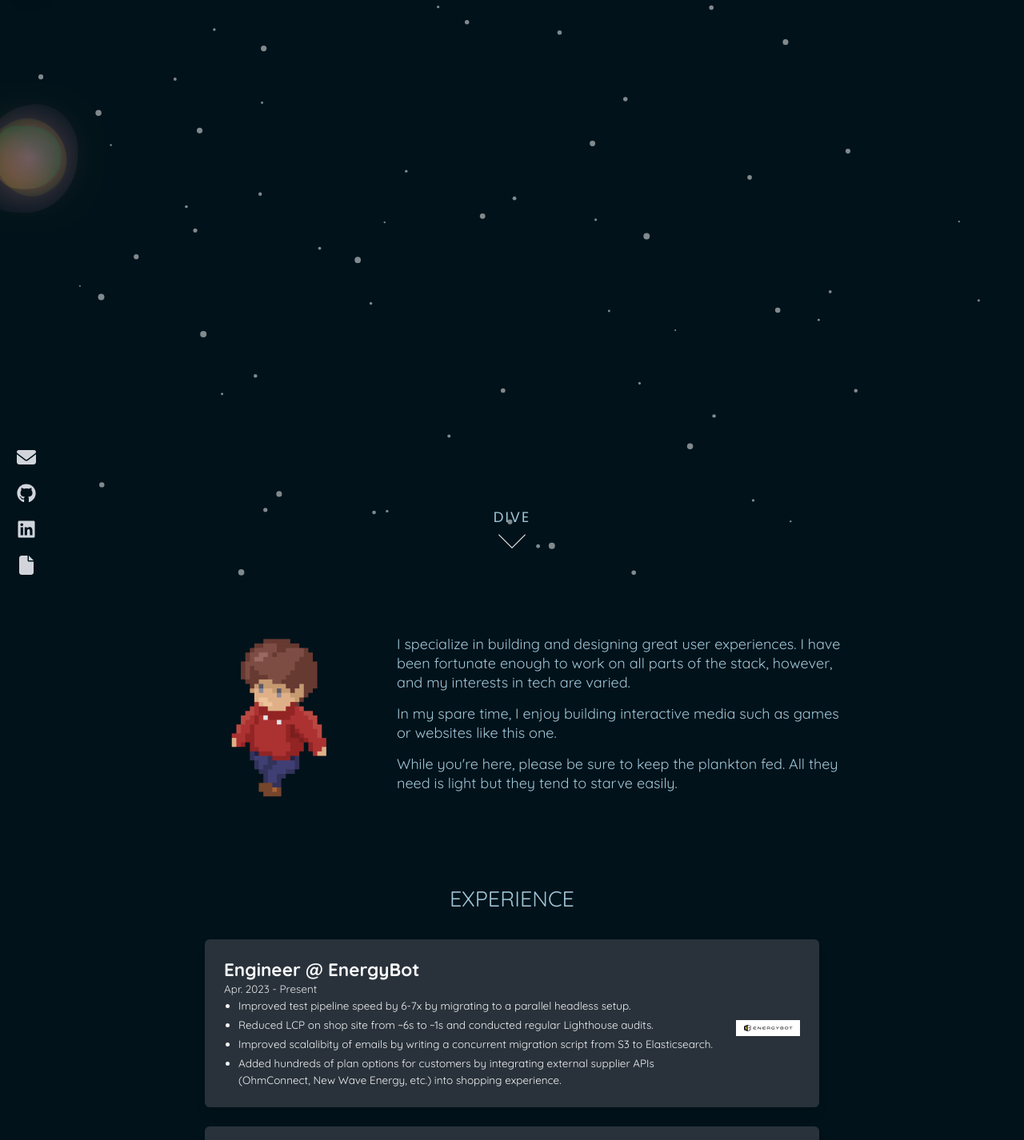
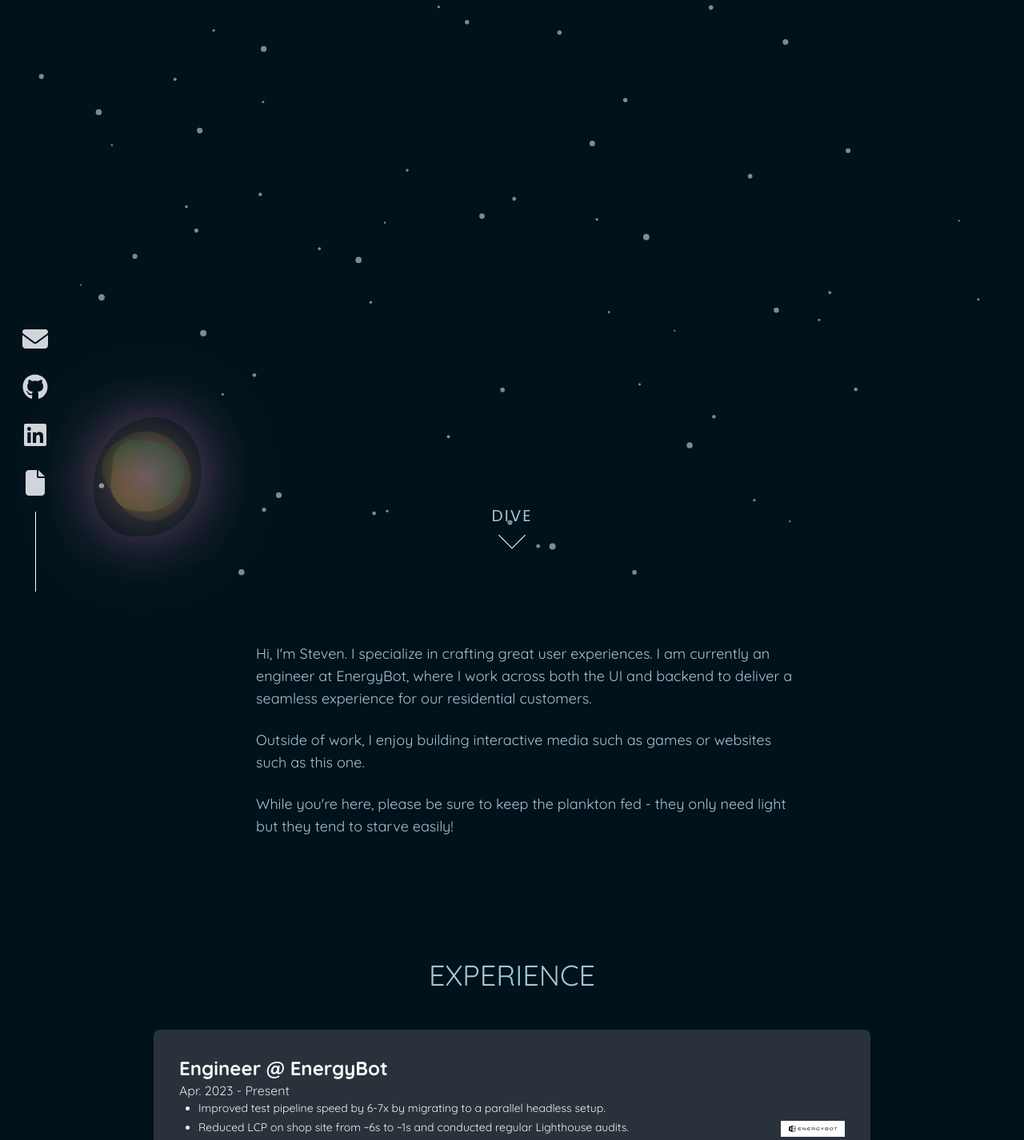
Before and after one commit to stvnchng/stvnchng.github.io, a Next.js app: page / in a window 1280 px wide. Shown: the part 60-1486 px from the top of the page at 80% size. Built offline with nearby package versions, Linux system fonts and the light colour scheme.

Commit message:
Fixed rem setting. Better plankton behavior. Added bio

```diff
--- a/src/app/globals.css
+++ b/src/app/globals.css
@@ -5,8 +5,7 @@
 /* Global Styles */
 html {
   @apply transition-colors duration-300;
-  font: 12px "Quicksand", sans-serif;
-  color: white;
+  font-family: "Quicksand", sans-serif;
   scroll-behavior: smooth;
   overflow-x: hidden;
 }
@@ -57,7 +56,7 @@ body.dark div {
   text-align: center;
   letter-spacing: 2px;
   transition: all 0.3s;
-  font-size: 1.5rem;
+  font-size: 1.25rem;
   font-family: "Poppins", sans-serif;
   text-transform: uppercase;
 }
@@ -129,3 +128,21 @@ canvas {
   z-index: -9999 !important;
   pointer-events: none !important;
 }
+
+.left {
+  position: fixed;
+  width: 40px;
+  left: 40px;
+  bottom: 0px;
+  z-index: 1000;
+  margin-bottom: 0px !important;
+}
+
+.left::after {
+  content: "";
+  display: block;
+  width: 1px;
+  height: 100px;
+  background-color: white;
+  margin: 0px auto;
+}
--- a/src/app/layout.tsx
+++ b/src/app/layout.tsx
@@ -29,7 +29,8 @@ export default function RootLayout({
   children: React.ReactNode;
 }>) {
   return (
-    <html lang="en">
+    // TODO: remove theme toggle so dark doesn't need to be set here
+    <html lang="en" className="dark">
       <body className={`${poppins.variable} ${quicksand.variable} antialiased`}>
         <Header />
         <Socials />
--- a/src/components/About.tsx
+++ b/src/components/About.tsx
@@ -3,33 +3,24 @@ import Image from "next/image";
 export default function About() {
   return (
     <section id="about" className="py-16">
-      <div className="mx-auto max-w-6xl px-6">
+      <div className="mx-auto max-w-3xl px-6">
         <div className="flex items-center justify-center mx-auto">
-          <div className="w-full max-w-xs mx-auto">
-            <Image
-              src="/images/run.gif"
-              alt="running-pixel-guy"
-              width={180}
-              height={180}
-              loading="lazy"
-              className="w-full max-w-[180px] mx-auto"
-            />
-          </div>
           <div className="ml-10">
-            <p className="text-2xl">
-              I specialize in building and designing great user experiences. I
-              have been fortunate enough to work on all parts of the stack,
-              however, and my interests in tech are varied.
+            <p className="text-lg">
+              Hi, I'm Steven. I specialize in crafting great user experiences. I
+              am currently an engineer at EnergyBot, where I work across both
+              the UI and backend to deliver a seamless experience for our
+              residential customers.
             </p>
             <br />
-            <p className="text-2xl">
-              In my spare time, I enjoy building interactive media such as games
-              or websites like this one.
+            <p className="text-lg">
+              Outside of work, I enjoy building interactive media such as games
+              or websites such as this one.
             </p>
             <br />
-            <p className="text-2xl">
-              While you&apos;re here, please be sure to keep the plankton fed.
-              All they need is light but they tend to starve easily.
+            <p className="text-lg">
+              While you&apos;re here, please be sure to keep the plankton fed -
+              they only need light but they tend to starve easily!
             </p>
             <br />
           </div>
--- a/src/components/Header.tsx
+++ b/src/components/Header.tsx
@@ -1,20 +1,18 @@
 "use client";
-import { useState } from "react";
-import HamburgerButton from "./HamburgerButton";
-import NavMenu from "./NavMenu";
-import ThemeToggle from "./ThemeToggle";
+// import { useState } from "react";
+// import HamburgerButton from "./HamburgerButton";
+// import ThemeToggle from "./ThemeToggle";
 
 export default function Header() {
-  const [open, setOpen] = useState(false);
+  // const [open, setOpen] = useState(false);
 
   return (
     <header className="fixed top-0 left-0 w-full flex justify-between items-center p-6 z-50">
       <a href="#about" className="sr-only focus:not-sr-only">
         Skip To Content
       </a>
-      <ThemeToggle />
-      <HamburgerButton open={open} setOpen={setOpen} />
-      <NavMenu open={open} setOpen={setOpen} />
+      {/* <ThemeToggle /> */}
+      {/* <HamburgerButton open={open} setOpen={setOpen} /> */}
     </header>
   );
 }
--- a/src/components/Landing.tsx
+++ b/src/components/Landing.tsx
@@ -1,18 +1,27 @@
 "use client";
 
-import { useState } from "react";
+import { useEffect, useRef, useState } from "react";
 import PlanktonFollower from "./creatures/PlanktonFollower";
 
 export default function Landing() {
   const [planktonFollowers, setPlanktonFollowers] = useState([
-    { id: 0, spawnPosition: { x: 0, y: 0 } },
+    { id: 0, spawnPosition: { x: 300, y: 300 } },
   ]);
-  const [nextId, setNextId] = useState(1);
+  const nextId = useRef(1);
+
+  useEffect(() => {
+    // repopulate plankton followers and reset environment
+    if (!planktonFollowers.length) {
+      nextId.current = 0;
+      addPlanktonFollower(300, 300);
+    }
+  }, [planktonFollowers]);
 
   const addPlanktonFollower = (x: number, y: number) => {
-    const newPlankton = { id: nextId, spawnPosition: { x, y } };
+    const newPlankton = { id: nextId.current, spawnPosition: { x, y } };
+
     setPlanktonFollowers((prev) => [...prev, newPlankton]);
-    setNextId(nextId + 1);
+    nextId.current++;
   };
 
   const removePlankton = (id: number) => {
--- a/src/components/NavMenu.tsx
+++ /dev/null
@@ -1,33 +0,0 @@
-type Props = {
-  open: boolean;
-  setOpen: (open: boolean) => void;
-};
-
-export default function NavMenu({ open, setOpen }: Props) {
-  return (
-    <nav
-      className={`fixed top-0 left-0 w-full h-screen flex flex-col items-center justify-center text-4xl font-bold bg-gradient-to-l from-gray-600 via-blue-900 to-black transition-transform duration-500 ${
-        open ? "translate-y-0" : "-translate-y-full"
-      }`}
-    >
-      <ul className="space-y-8 text-center">
-        {["About", "Work", "Resume"].map((item, index) => (
-          <li
-            key={index}
-            className={`transition-transform duration-500 ${
-              open ? "fly-in" : "fly-out"
-            }`}
-          >
-            <a
-              href={`#${item.toLowerCase()}`}
-              className="uppercase tracking-wide"
-              onClick={() => setOpen(false)}
-            >
-              {item}
-            </a>
-          </li>
-        ))}
-      </ul>
-    </nav>
-  );
-}
--- a/src/components/Projects.tsx
+++ b/src/components/Projects.tsx
@@ -15,7 +15,7 @@ type Project = {
 const projects: Project[] = [
   {
     title: "Tetrio",
-    role: "Game Designer",
+    role: "Game Design",
     description:
       "A tile-matching game disguised as a Tetris clone. Currently working on adding polish and juice.",
     imageSrc: "/images/tetrio.png",
@@ -25,7 +25,7 @@ const projects: Project[] = [
   },
   {
     title: "BLOP",
-    role: "Game Designer",
+    role: "Game Design",
     description:
       'A game where you stack tetrominoes under a time limit. Built for Ludum Dare 49. The theme was "unstable".',
     imageSrc: "/images/blop.png",
@@ -35,7 +35,7 @@ const projects: Project[] = [
   },
   {
     title: "andrew is bored",
-    role: "Game Designer/Artist",
+    role: "Game Design/Art",
     description:
       "A puzzle platformer where you move around by dashing through blocks of light and dark.",
     imageSrc: "/images/andrew.png",
@@ -45,7 +45,7 @@ const projects: Project[] = [
   },
   {
     title: "Portfolio V1",
-    role: "Web Designer",
+    role: "Web Design",
     description:
       "My first portfolio site, fully response and designed from scratch with the holy trinity.",
     imageSrc: "/images/site.png",
@@ -74,10 +74,10 @@ const ProjectItem: React.FC<{ project: Project }> = ({ project }) => (
     <div className="flex flex-col justify-between">
       <div>
         <h6 className="text-base font-medium text-gray-400">{project.role}</h6>
-        <h1 className="text-3xl font-bold text-gray-900 dark:text-white mb-4">
+        <h1 className="text-2xl font-bold text-gray-900 dark:text-white mb-4">
           {project.title}
         </h1>
-        <p className="text-lg text-gray-700 dark:text-gray-300 mb-6">
+        <p className="text-base text-gray-700 dark:text-gray-300 mb-6">
           {project.description}
         </p>
       </div>
@@ -85,7 +85,7 @@ const ProjectItem: React.FC<{ project: Project }> = ({ project }) => (
         {project.techStack.map((tech, index) => (
           <span
             key={index}
-            className="text-base bg-gray-300 dark:bg-teal-800 text-gray-700 dark:text-teal-50 px-4 py-1 rounded-full border-2 border-teal-500 "
+            className="text-sm bg-gray-300 dark:bg-teal-800 text-gray-700 dark:text-teal-50 px-4 py-1 rounded-full border-2 border-teal-500 "
           >
             {tech}
           </span>
--- a/src/components/Socials.tsx
+++ b/src/components/Socials.tsx
@@ -29,8 +29,8 @@ const socials = [
 
 export default function Socials() {
   return (
-    <div className="fixed left-4 bottom-8 md:left-6 md:bottom-6 md:block hidden">
-      <ul className="flex flex-col gap-5">
+    <div className="left fixed left-4 md:left-6 md:block hidden">
+      <ul className="flex flex-col gap-5 my-4">
         {socials.map(({ href, tooltip, title, icon }) => (
           <li key={title}>
             <a
--- a/src/components/Work.tsx
+++ b/src/components/Work.tsx
@@ -10,13 +10,13 @@ type WorkItemProps = {
 
 function WorkItem({ company, logo, title, date, desc }: WorkItemProps) {
   return (
-    <div className="relative w-full max-w-5xl bg-zinc-600/50 rounded-lg shadow-lg p-6 md:p-8 space-y-4 flex flex-col md:flex-row items-start md:items-center transition duration-300 hover:scale-105">
+    <div className="relative w-full max-w-4xl bg-zinc-600/50 rounded-lg shadow-lg p-6 md:p-8 space-y-4 flex flex-col md:flex-row items-start md:items-center transition duration-300 hover:scale-105">
       <div className="flex-1">
-        <h1 className="text-3xl font-bold text-gray-50">
+        <h1 className="text-2xl font-bold text-gray-50">
           {title} @ {company}
         </h1>
-        <h6 className="text-lg text-gray-200">{date}</h6>
-        <ul className="text-lg list-disc pl-6 text-gray-100 space-y-1">
+        <h6 className="text-base text-gray-200">{date}</h6>
+        <ul className="text-sm list-disc pl-6 text-gray-100 space-y-1">
           {desc.map((item, index) => (
             <li key={index}>{item}</li>
           ))}
@@ -63,8 +63,8 @@ export default function Work() {
           title="Intern"
           date="Jun. 2022 - Aug. 2022"
           desc={[
-            "Owned a project to add sorting/filtering to Coinbase Wallet’s transactions page, working with Product and Design to improve the UX and usability.",
-            "Helped release Wallet to 100% of over 10 million mobile users, fixing UI bugs and adding new components.",
+            "Owned a project to add sorting/filtering to Coinbase Wallet’s transactions page, improving user experience.",
+            "Helped release Wallet to 100% of over 10 million mobile users. Worked closely with Product and Design to address UI jank and redesign components.",
           ]}
         />
         <WorkItem
--- a/src/components/creatures/PlanktonFollower.tsx
+++ b/src/components/creatures/PlanktonFollower.tsx
@@ -18,7 +18,7 @@ export default function PlanktonFollower({
 }: PlanktonFollowerProps) {
   const [renderPosition, setRenderPosition] = useState(spawnPosition);
   const [opacity, setOpacity] = useState(1);
-  const lifespan = useRef(60000 / (id + 1));
+  const lifespan = useRef(50000 / (id + 1));
   const positionRef = useRef(spawnPosition);
   const targetRef = useRef(spawnPosition);
   const velocityRef = useRef({ x: 0, y: 0 });
@@ -26,12 +26,8 @@ export default function PlanktonFollower({
   // Generate random styles ONCE on mount
   const randomStyles = useMemo(() => generateRandomStyles(id), [id]);
 
-  // TODO remove this
   useEffect(() => {
-    console.log("Plankton spawned at", spawnPosition, "ttl:", lifespan);
-
-    // const fadeTimeout = setTimeout(() => setOpacity(0), lifespan - 1000);
-    // const lifespanTimeout = setTimeout(() => removePlankton(id), lifespan);
+    // console.log("Plankton spawned at", spawnPosition, "ttl:", lifespan);
     const checkLifespan = setInterval(() => {
       if (lifespan.current <= 0) {
         removePlankton(id);
@@ -43,10 +39,8 @@ export default function PlanktonFollower({
     }, 1000);
 
     return () => {
-      console.log("RIP Plankton", id);
+      // console.log("RIP Plankton", id);
       clearInterval(checkLifespan);
-      // clearTimeout(fadeTimeout);
-      // clearTimeout(lifespanTimeout);
     };
   }, []);
 
@@ -64,11 +58,10 @@ export default function PlanktonFollower({
 
   useEffect(() => {
     let animationFrameId: number;
-    const maxSpeed = 2;
+    const maxSpeed = Math.E;
     const maxForce = 0.06;
     const wanderStrength = 0.3;
     const damping = 0.9;
-    const maxX = window.innerWidth * 0.85;
 
     const animate = () => {
       const toTarget = {
@@ -107,21 +100,18 @@ export default function PlanktonFollower({
       velocityRef.current.x = (velocityRef.current.x + steer.x) * damping;
       velocityRef.current.y = (velocityRef.current.y + steer.y) * damping;
 
-      if (positionRef.current.x < 0) {
-        positionRef.current.x = 0;
-        velocityRef.current.x *= -1;
-      } else if (positionRef.current.x > maxX) {
-        positionRef.current.x = maxX;
-        velocityRef.current.x *= -1;
-      } else {
-        positionRef.current.x += velocityRef.current.x;
-      }
+      positionRef.current.x += velocityRef.current.x;
 
+      // clamp y position
       if (positionRef.current.y < 0) {
         positionRef.current.y = 0;
         velocityRef.current.y *= -1;
-      } else if (positionRef.current.y > document.body.scrollHeight) {
-        positionRef.current.y = document.body.scrollHeight;
+      } else if (
+        positionRef.current.y >
+        document.documentElement.scrollHeight - window.innerHeight / 8
+      ) {
+        positionRef.current.y =
+          document.documentElement.scrollHeight - window.innerHeight / 8;
         velocityRef.current.y *= -1;
       } else {
         positionRef.current.y += velocityRef.current.y;
@@ -174,20 +164,25 @@ const generateRandomStyles = (id: number) => {
     inner: {
       borderRadius: `${detRnd(id, 40, 30)}% ${detRnd(id + 1, 40, 30)}%
                     ${detRnd(id + 2, 40, 30)}% ${detRnd(id + 3, 40, 30)}%`,
-      width: `${detRnd(id + 4, 95, 20)}%`,
-      height: `${detRnd(id + 5, 95, 20)}%`,
+      width: `${detRnd(id + 4, 80, 15)}%`,
+      height: `${detRnd(id + 5, 80, 15)}%`,
     },
     outer: {
       borderRadius: `${detRnd(id + 6, 40, 30)}% ${detRnd(id + 7, 40, 30)}%
                     ${detRnd(id + 8, 40, 30)}% ${detRnd(id + 9, 40, 30)}%`,
-      width: `${detRnd(id + 10, 120, 20)}%`,
-      height: `${detRnd(id + 11, 120, 20)}%`,
+      width: `${detRnd(id + 10, 105, 15)}%`,
+      height: `${detRnd(id + 11, 105, 15)}%`,
     },
     glow: {
       borderRadius: `${detRnd(id + 12, 40, 30)}% ${detRnd(id + 13, 40, 30)}%
                     ${detRnd(id + 14, 40, 30)}% ${detRnd(id + 15, 40, 30)}%`,
-      width: `${detRnd(id + 16, 170, 20)}%`,
-      height: `${detRnd(id + 17, 170, 20)}%`,
+      boxShadow: `
+        0 0 ${detRnd(id + 6, 30, 40)}px rgba(0, 255, 255, 0.3),
+        0 0 ${detRnd(id + 7, 60, 40)}px rgba(0, 255, 255, 0.2),
+        0 0 ${detRnd(id + 8, 100, 50)}px rgba(0, 255, 255, 0.1)
+      `,
+      width: `${detRnd(id + 16, 140, 15)}%`,
+      height: `${detRnd(id + 17, 140, 15)}%`,
     },
   };
 };
```
Also changed, not shown: public/images/run.gif (deleted).
